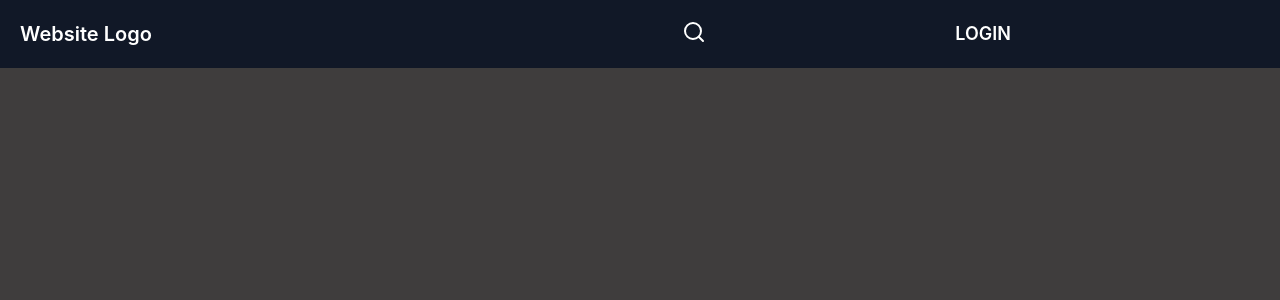
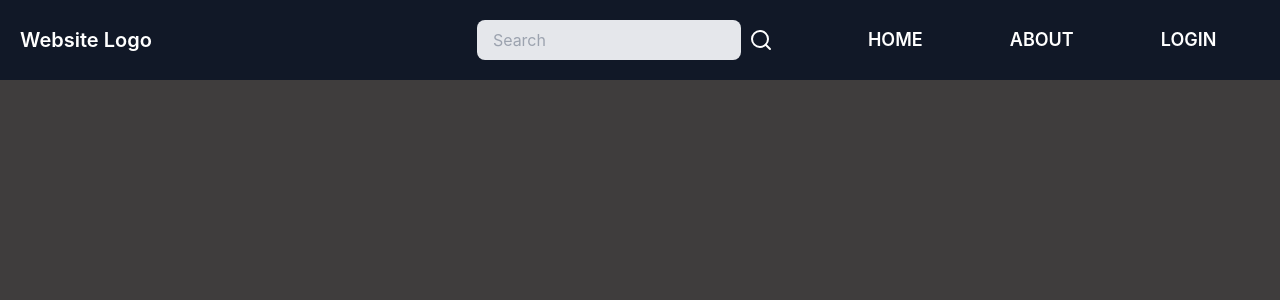
Before and after one commit to arnav1203/moviesapp, a React (Create React App) app: page / in a window 1280 px wide. Shown: the top 300 px of the page. Built offline with nearby package versions, Linux system fonts and the light colour scheme.

Commit message:
Navbar done

```diff
--- a/src/Components/Navbar.js
+++ b/src/Components/Navbar.js
@@ -2,30 +2,33 @@ import React, { useState } from 'react'
 import logo from './assets/search.svg'
 
 export default function Navbar() {
-    const [sc, usc] = useState(false);
-    const handlehover = () => {
-        usc(true);
-    }
-    const leavehover = () => {
-        usc(false);
-    }
     return (
         <div>
-            <div className='flex justify-between p-5'>
+            <div className='flex justify-between items-center p-5'>
                 <div>
                     <div className='text-xl font-semibold text-white'>
                         Website Logo
                     </div>
                 </div>
-                <div className='flex w-2/3 justify-evenly'>
+                <div className='flex w-2/3 justify-around items-center'>
 
-                    <div className=''>
-                        <label className='flex' onMouseEnter={handlehover} onMouseLeave={leavehover}>
-                            <input className={`${sc ? 'flex' : 'hidden'} mx-2`} />
-                            <img src={logo} />
+                    <div className='flex justify-end'>
+                        <label className='flex'>
+                            <input className='flex rounded-lg placeholder:p-2 p-2 bg-gray-200' placeholder='Search' />
+                            <button><img src={logo} className='mx-2' /></button>
                         </label>
                     </div>
-                    <div className='text-lg font-semibold relative'>
+                    <div className='text-lg font-semibold '>
+                        <button className='bg-clip-text text-transparent bg-white hover:scale-110'>
+                            HOME
+                        </button>
+                    </div>
+                    <div className='text-lg font-semibold '>
+                        <button className='bg-clip-text text-transparent bg-white hover:scale-110'>
+                            ABOUT
+                        </button>
+                    </div>
+                    <div className='text-lg font-semibold '>
                         <button className='bg-clip-text text-transparent bg-white hover:scale-110'>
                             LOGIN
                         </button>
```
